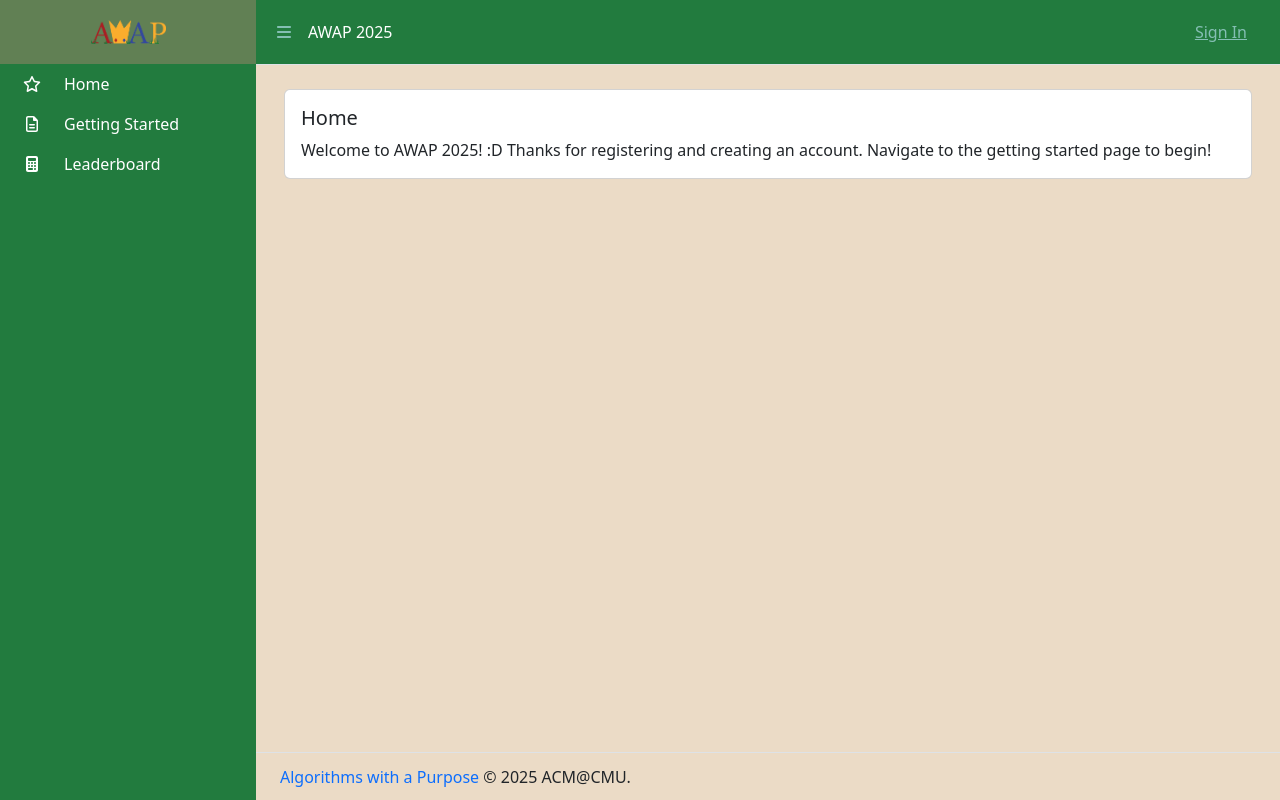
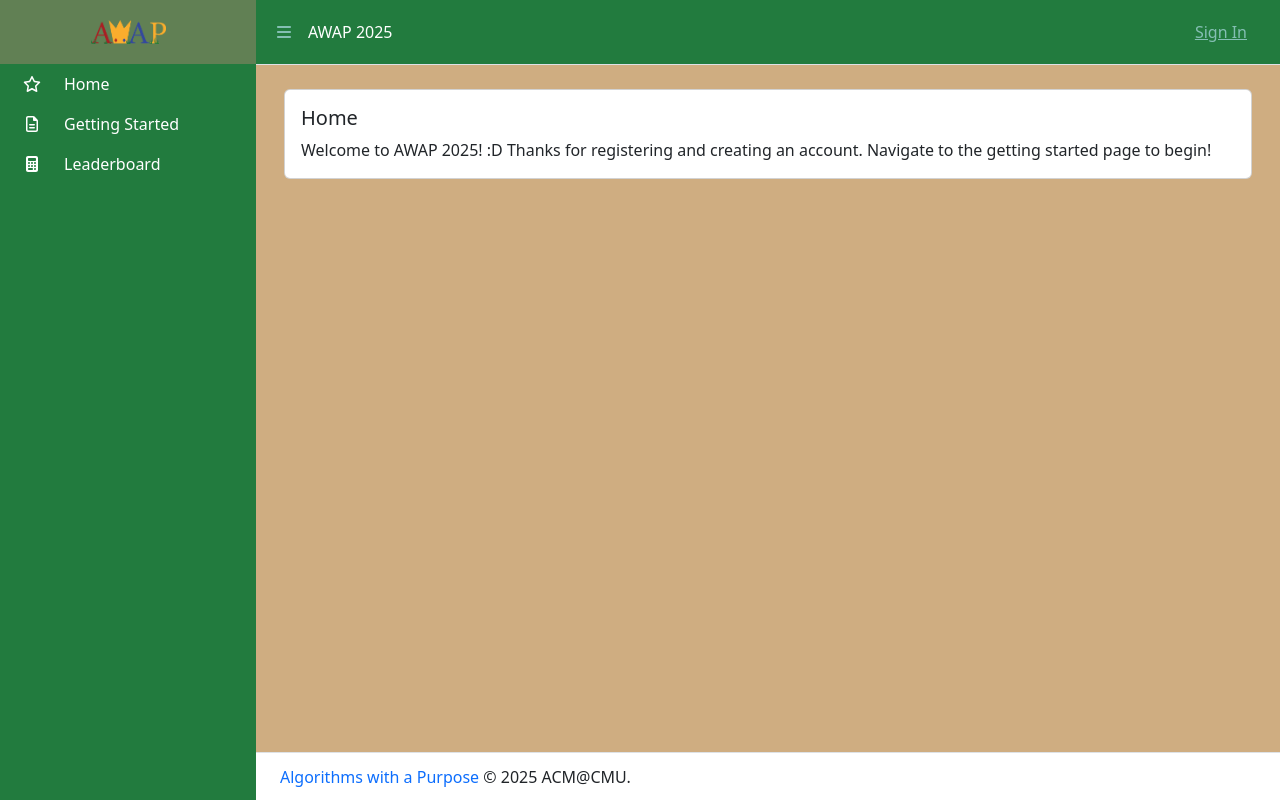
Before and after one commit to acm-cmu/awap-dashboard-2026, a Next.js app: page / in a window 1280 px wide. Built offline with nearby package versions, Linux system fonts and the light colour scheme; no server answers.

Commit message:
Changed footer color to white

```diff
--- a/src/styles/_custom.scss
+++ b/src/styles/_custom.scss
@@ -1,5 +1 @@
-$main-background: #EBDBC6;
-
-:root {
-    background-color: $main-background;
-}
+$main-background: #CFAD81;
--- a/src/styles/globals.scss
+++ b/src/styles/globals.scss
@@ -13,3 +13,7 @@ $enable-negative-margins: true;
 .wrapper {
     background-color: $main-background !important;
 }
+
+.footer {
+    background-color: #fff !important;
+}
```
